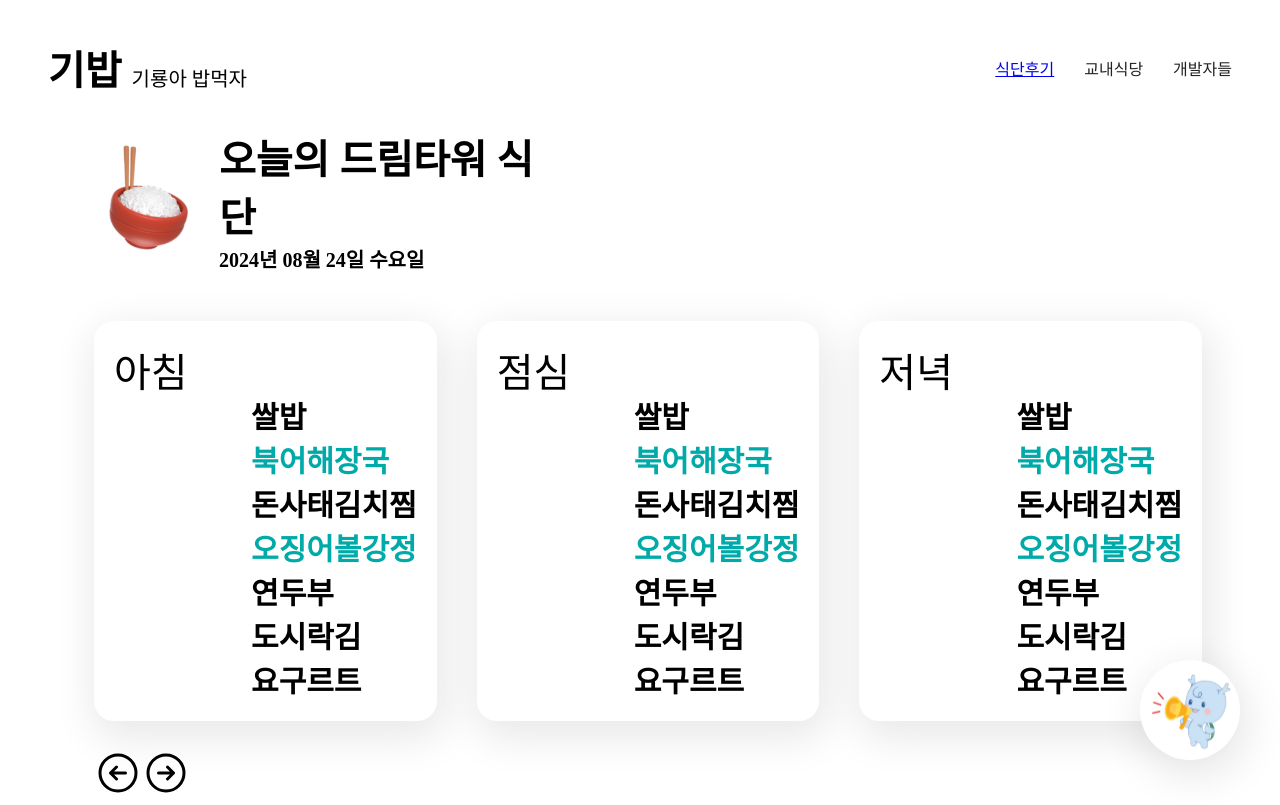
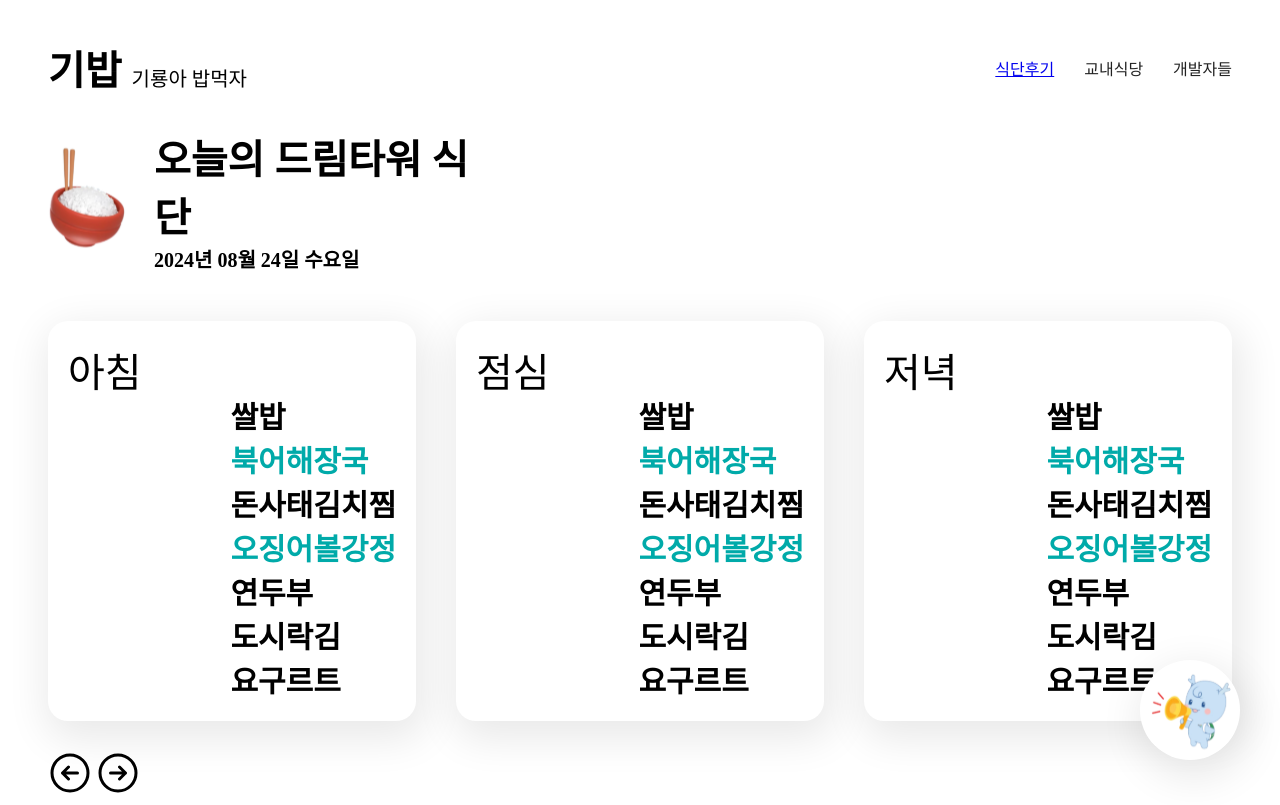
Before and after one commit to cho4u4o/Kyonggi-Univ-Diet-Information-FE, a React (Vite) app: page / in a window 1280 px wide. Built offline with nearby package versions, Linux system fonts and the light colour scheme.

Commit message:
refactor: consolidate wrapper and container

```diff
--- a/src/pages/Home.tsx
+++ b/src/pages/Home.tsx
@@ -8,23 +8,24 @@ import {
   HiOutlineArrowLeftCircle,
 } from 'react-icons/hi2'
 
-const Content = styled.div``
+const Content = styled.div`
+  display: flex;
+  flex-direction: column;
+  justify-content: center;
+  align-items: center;
+`
 
 const TodayTitleContainer = styled.div`
   display: flex;
   flex-direction: row;
-  justify-content: center;
+  justify-content: flex-start;
   margin: 0;
-  width: 100vw;
+  width: 1248px;
 `
 
-const TodayTitleWrapper = styled.div`
-  width: 1148px;
-  display: flex;
-  flex-direction: row;
+const Logo = styled.img`
+  margin: 0;
 `
-
-const Logo = styled.img``
 
 const TitleWrapper = styled.div`
   display: flex;
@@ -50,7 +51,7 @@ const Subtitle = styled.p`
 `
 
 const MenuWrapper = styled.div`
-  width: 100vw;
+  width: 1148px;
   display: flex;
   flex-direction: column;
   justify-content: center;
@@ -58,7 +59,6 @@ const MenuWrapper = styled.div`
 `
 
 const MenuCardWarpper = styled.div`
-  width: 1148px;
   display: flex;
   flex-direction: row;
   justify-content: center;
@@ -67,13 +67,9 @@ const MenuCardWarpper = styled.div`
 `
 
 const ButtonContainer = styled.div`
-  width: 1148px;
-`
-
-const ButtonWrapper = styled.div`
   display: flex;
   justify-content: flex-start;
-  margin: 0 20px;
+  width: 1188px;
 `
 
 const Button = styled.div`
@@ -104,13 +100,11 @@ const Home = () => {
       <Header></Header>
       <Content>
         <TodayTitleContainer>
-          <TodayTitleWrapper>
           <Logo src={rice}></Logo>
           <TitleWrapper>
             <Title>오늘의 드림타워 식단</Title>
             <Subtitle>2024년 08월 24일 수요일</Subtitle>
           </TitleWrapper>
-          </TodayTitleWrapper>
         </TodayTitleContainer>
         <MenuWrapper>
           <MenuCardWarpper>
@@ -119,16 +113,12 @@ const Home = () => {
             <MenuCard title="저녁"></MenuCard>
           </MenuCardWarpper>
           <ButtonContainer>
-            <ButtonWrapper>
             <Button>
               <HiOutlineArrowLeftCircle size={48}></HiOutlineArrowLeftCircle>
             </Button>
             <Button>
-                <HiOutlineArrowRightCircle
-                  size={48}
-                ></HiOutlineArrowRightCircle>
+              <HiOutlineArrowRightCircle size={48}></HiOutlineArrowRightCircle>
             </Button>
-            </ButtonWrapper>
           </ButtonContainer>
         </MenuWrapper>
         <FloatingCircle>
```
Lines whose indentation alone changed are shown as unchanged.
